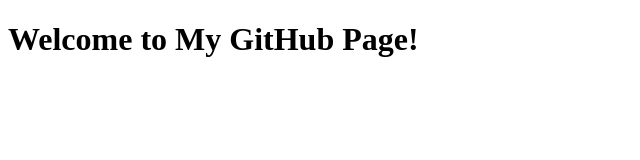
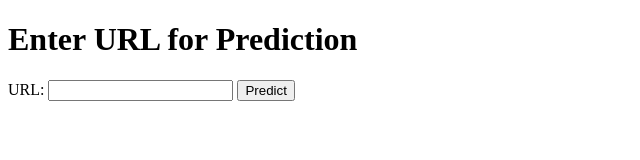
Before and after one commit to egeBalyali/dsa210-MyPreferencesInAnimeManga, a plain HTML site: page index.html in a window 1280 px wide. Shown: the whole page, without its empty margins (0-640 px from the left). Drawn offline with Linux system fonts and the light colour scheme.

Commit message:
Update index.html

```diff
--- a/index.html
+++ b/index.html
@@ -1,9 +1,17 @@
 <!DOCTYPE html>
-<html>
+<html lang="en">
 <head>
-    <title>My GitHub Page</title>
+    <meta charset="UTF-8">
+    <meta name="viewport" content="width=device-width, initial-scale=1.0">
+    <title>Prediction Form</title>
 </head>
 <body>
-    <h1>Welcome to My GitHub Page!</h1>
+    <h1>Enter URL for Prediction</h1>
+    <form action="/predict" method="POST">
+        <label for="url">URL:</label>
+        <input type="text" id="url" name="url" required>
+        <button type="submit">Predict</button>
+    </form>
+    <div id="result"></div>
 </body>
 </html>
```
